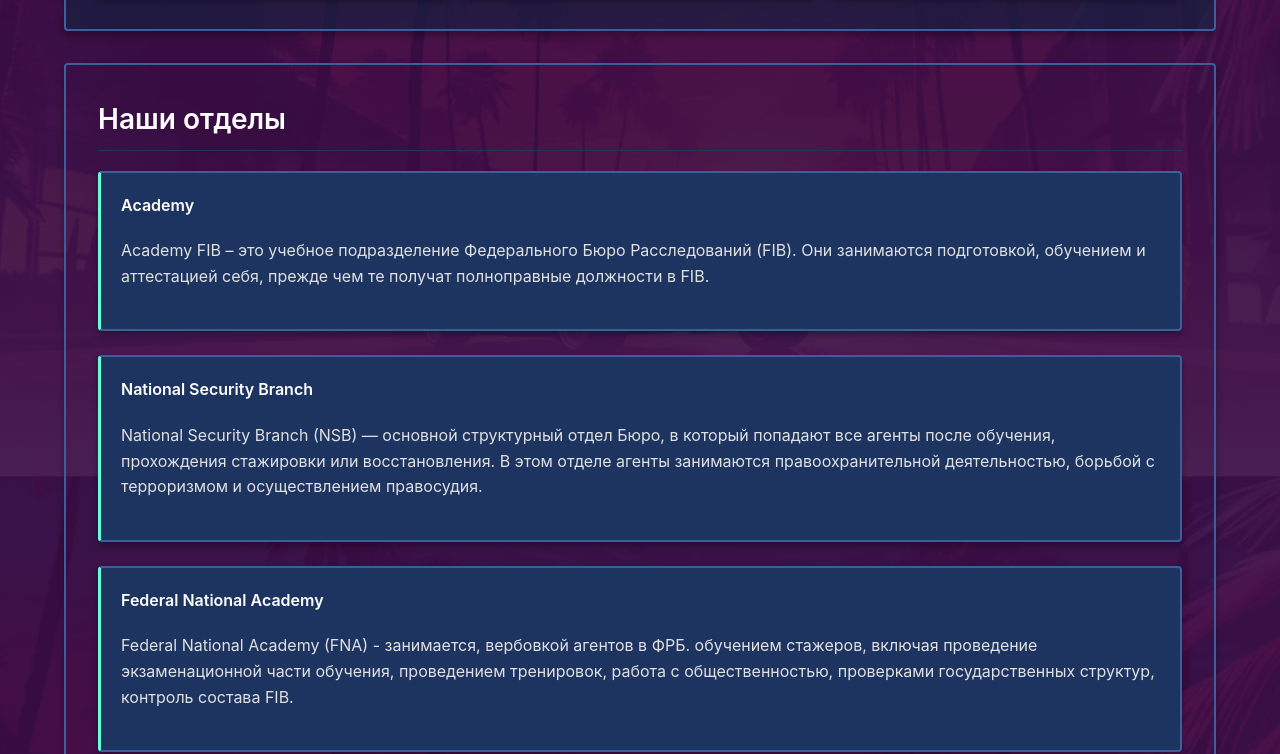
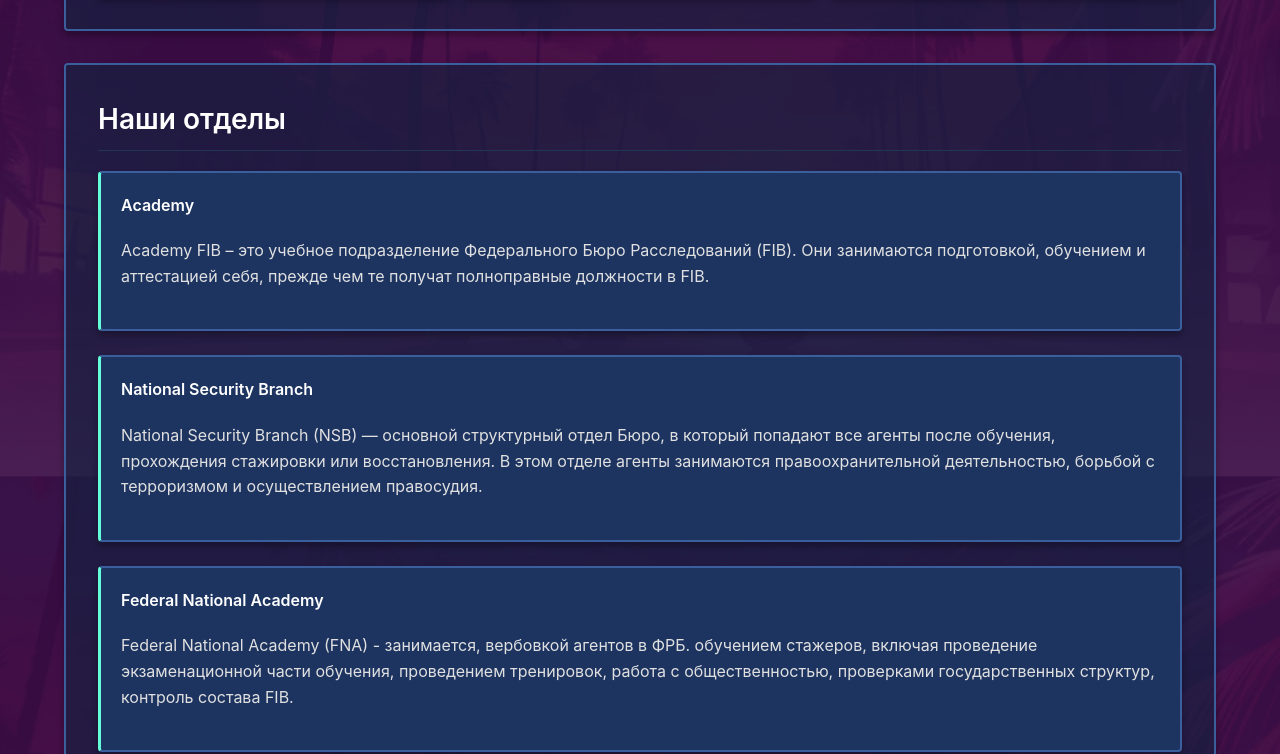
Before and after one commit to newman-fam/FIB, a plain HTML site: page index.html in a window 1280 px wide. Shown: the part 501-1255 px from the top of the page. Drawn offline with nearby package versions, Linux system fonts and the light colour scheme.

Commit message:
Update index.html

```diff
--- a/index.html
+++ b/index.html
@@ -1550,7 +1550,7 @@
                 </div>
             </section>
 
-        <section id="legislation">
+        <section class="block-background-color" id="legislation">
             <h2>Наши отделы</h2>
 
             <div class="code-section">
```
